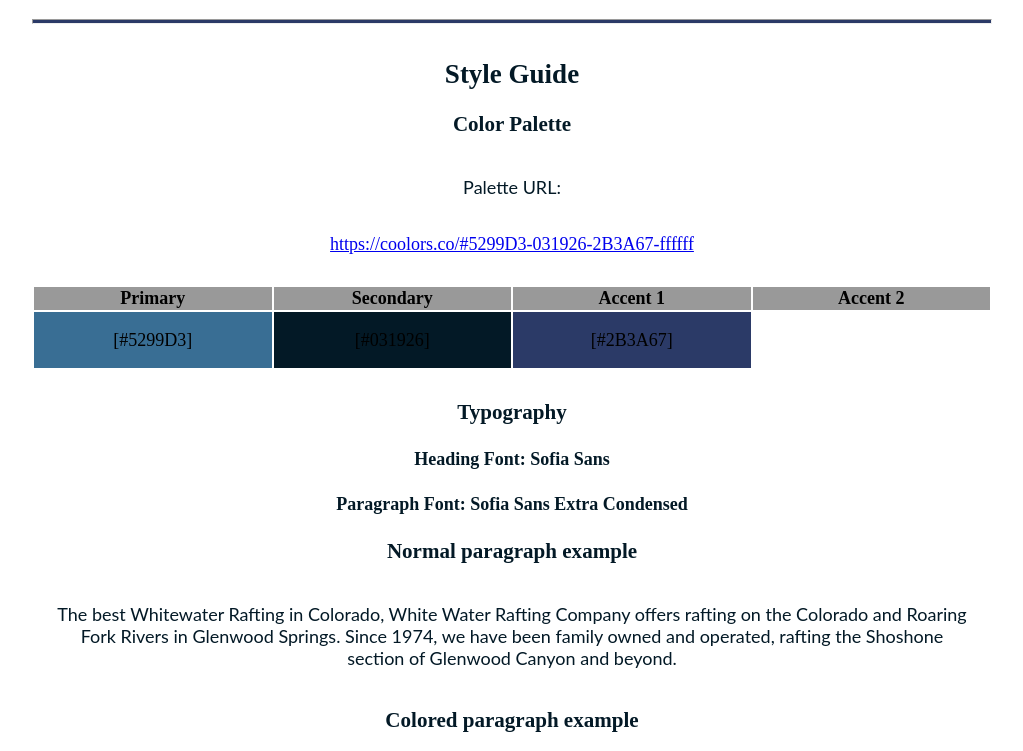
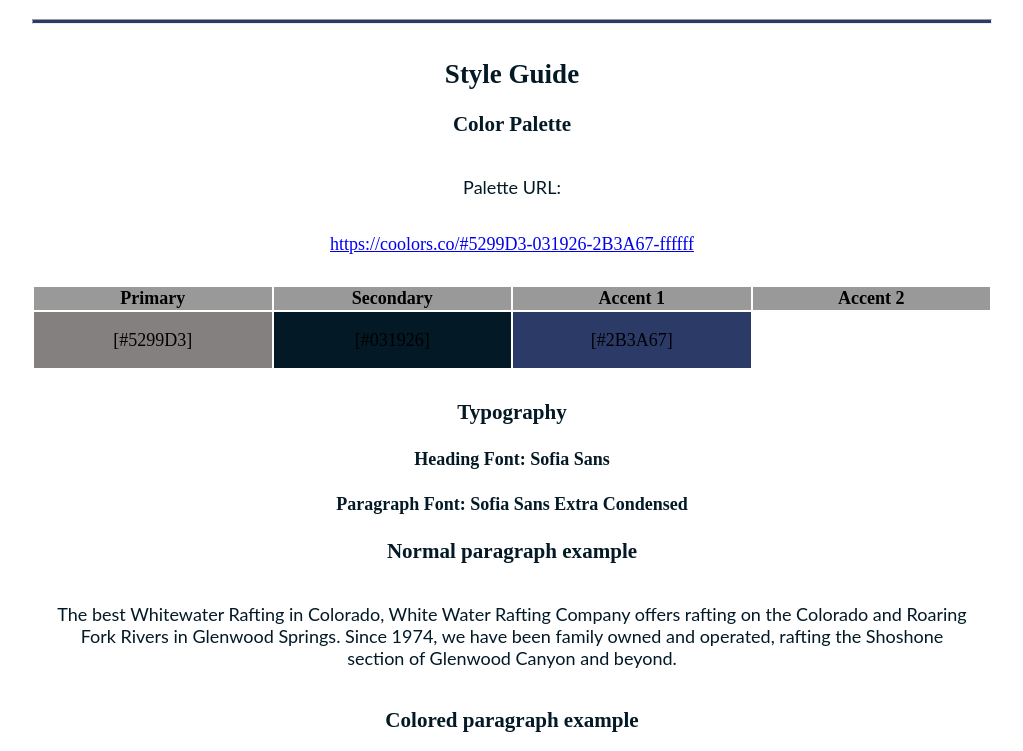
Before and after one commit to MaximNep/wdd130, a plain HTML site: page wwr/site-plan-rafting.html in a window 1280 px wide. Shown: the part 962-1713 px from the top of the page, without its empty margins (128-1151 px from the left). Drawn offline with Linux system fonts and the light colour scheme; a web font is replaced by a local one.

Commit message:
Update site_plan_rafting.css

```diff
--- a/wwr/styles/site_plan_rafting.css
+++ b/wwr/styles/site_plan_rafting.css
@@ -4,7 +4,7 @@ Fonts are separated by a & */
 @import url('https://fonts.googleapis.com/css2?family=Sofia+Sans+Extra+Condensed:ital,wght@1,500&family=Sofia+Sans:wght@900&display=swap');
 :root {
   /* change the values below to your colors from your palette */
-  --primary-color: #396E94  ;
+  --primary-color: #858080 ;
   --secondary-color: #031926 ;
   --accent1-color: #2B3A67;
   --accent2-color: white;
@@ -18,11 +18,11 @@ Fonts are separated by a & */
   --headline-color-on-color: #031926; /* headlines on a colored background */
   --paragraph-color-on-white: #031926; /* paragraph text on a white background */
   --paragraph-color-on-color: #031926; /* paragraph text on a colored background */
-  --paragraph-background-color: #396E94;
+  --paragraph-background-color: #858080 ;
   --nav-link-color: #031926;
-  --nav-background-color: #396E94;
+  --nav-background-color: #858080 ;
   --nav-hover-link-color: #031926;
-  --nav-hover-background-color: #396E94;
+  --nav-hover-background-color: #858080 ;
 }
 
 
```
